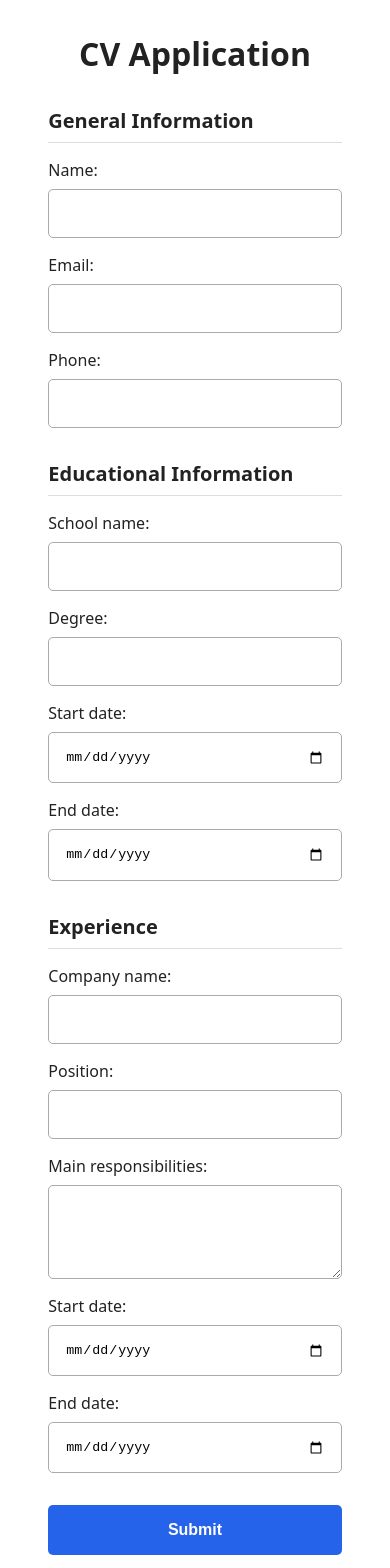
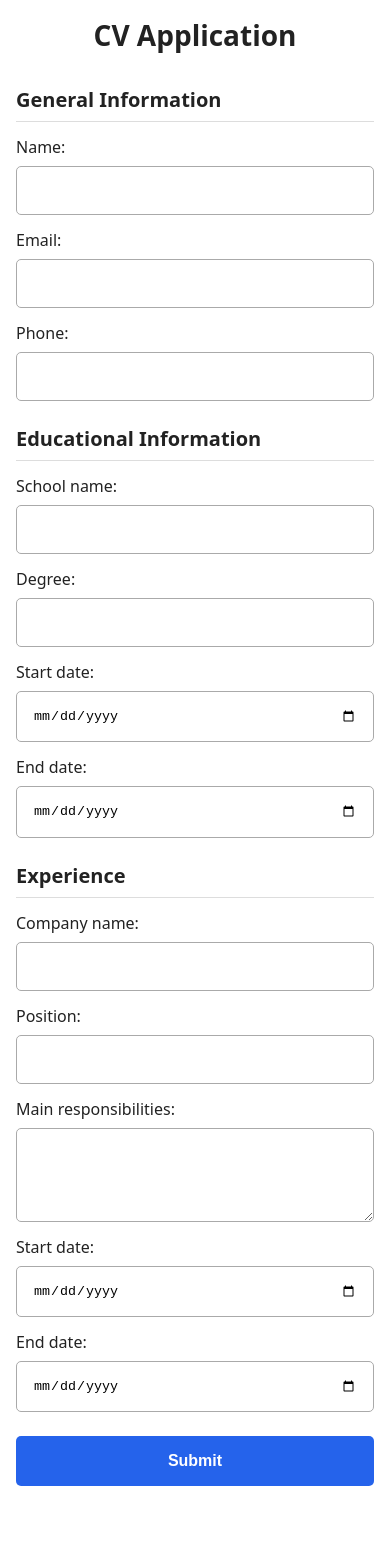
Before and after one commit to julioldv/cv-application, a React (Vite) app: page / in a window 390 px wide. Shown: the top 1568 px of the page. After the commit the page ends 1502 px from the top, so only its background shows below. Built offline with nearby package versions, Linux system fonts and the light colour scheme.

Commit message:
style: improve responsive layout

```diff
--- a/src/App.css
+++ b/src/App.css
@@ -1,5 +1,5 @@
 .app {
-  width: 90%;
+  width: 100%;
   max-width: 800px;
   margin-inline: auto;
 }
@@ -7,7 +7,7 @@
 .app h1 {
   text-align: center;
   margin-bottom: 2rem;
-  font-size: 2rem;
+  font-size: clamp(1.75rem, 5vw, 2rem);
   font-weight: 700;
 }
 
@@ -43,6 +43,7 @@
 .form-field input,
 .form-field textarea {
   width: 100%;
+  min-width: 0;
   padding: 1rem;
   border: 1px solid #aaa;
   border-radius: 5px;
@@ -93,7 +94,9 @@
 .cv-document {
   background-color: white;
   border: 1px solid #ddd;
-  padding: 2rem;
+  padding: clamp(1rem, 5vw, 2rem);
+
+  overflow-wrap: anywhere;
 
   display: flex;
   flex-direction: column;
@@ -110,7 +113,7 @@
 }
 
 .cv-document header h3 {
-  font-size: 2rem;
+  font-size: clamp(1.5rem, 6vw, 2rem);
   font-weight: 700;
 }
 
@@ -144,3 +147,28 @@
 
   cursor: pointer;
 }
+
+.secondary-button:hover {
+  background-color: #f3f4f6;
+}
+
+.primary-button:focus-visible,
+.secondary-button:focus-visible {
+  outline: 2px solid #2563eb;
+  outline-offset: 2px;
+}
+
+@media (max-width: 600px) {
+  .cv-form {
+    gap: 1.5rem;
+  }
+
+  .form-section {
+    gap: 0.875rem;
+  }
+
+  .primary-button,
+  .secondary-button {
+    width: 100%;
+  }
+}
--- a/src/index.css
+++ b/src/index.css
@@ -6,6 +6,6 @@
 
 body {
   font-family: system-ui, sans-serif;
-  padding: 2rem;
+  padding: clamp(1rem, 4vw, 2rem);
   color: #222;
 }
```
